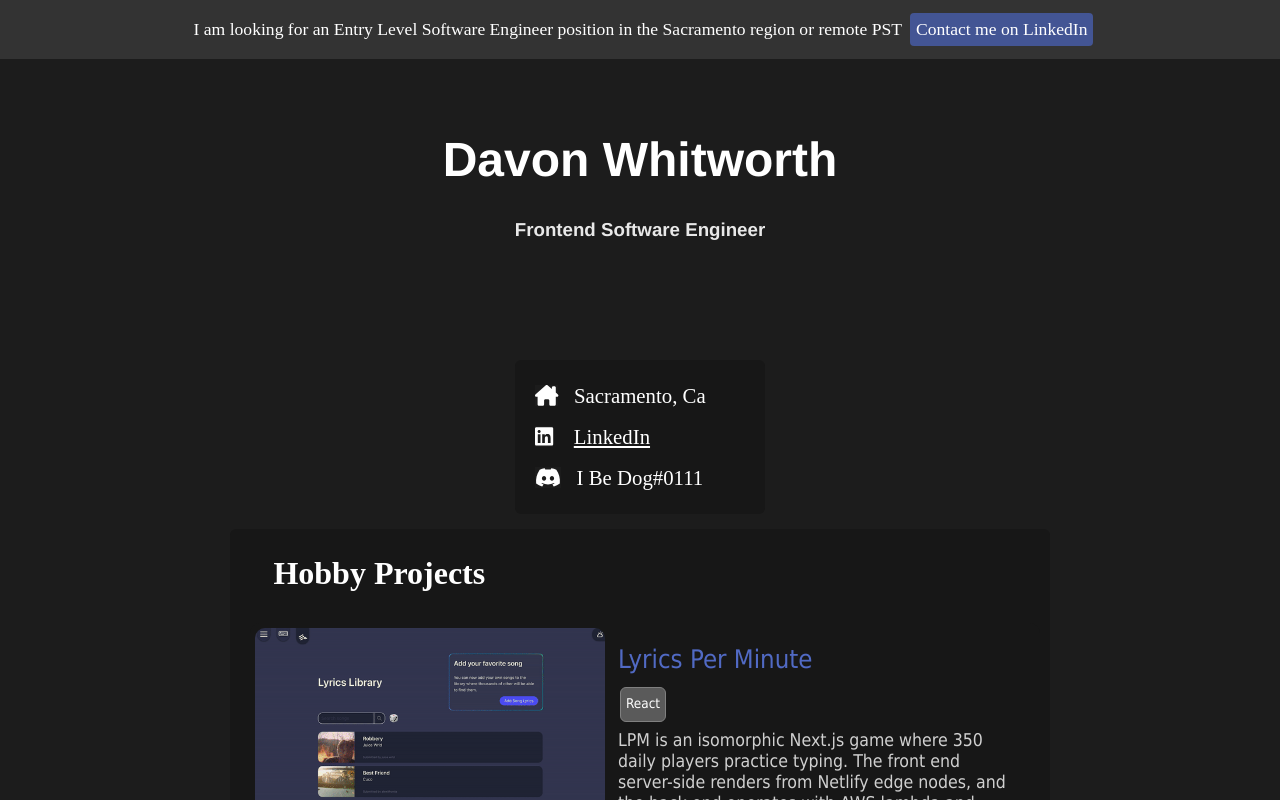
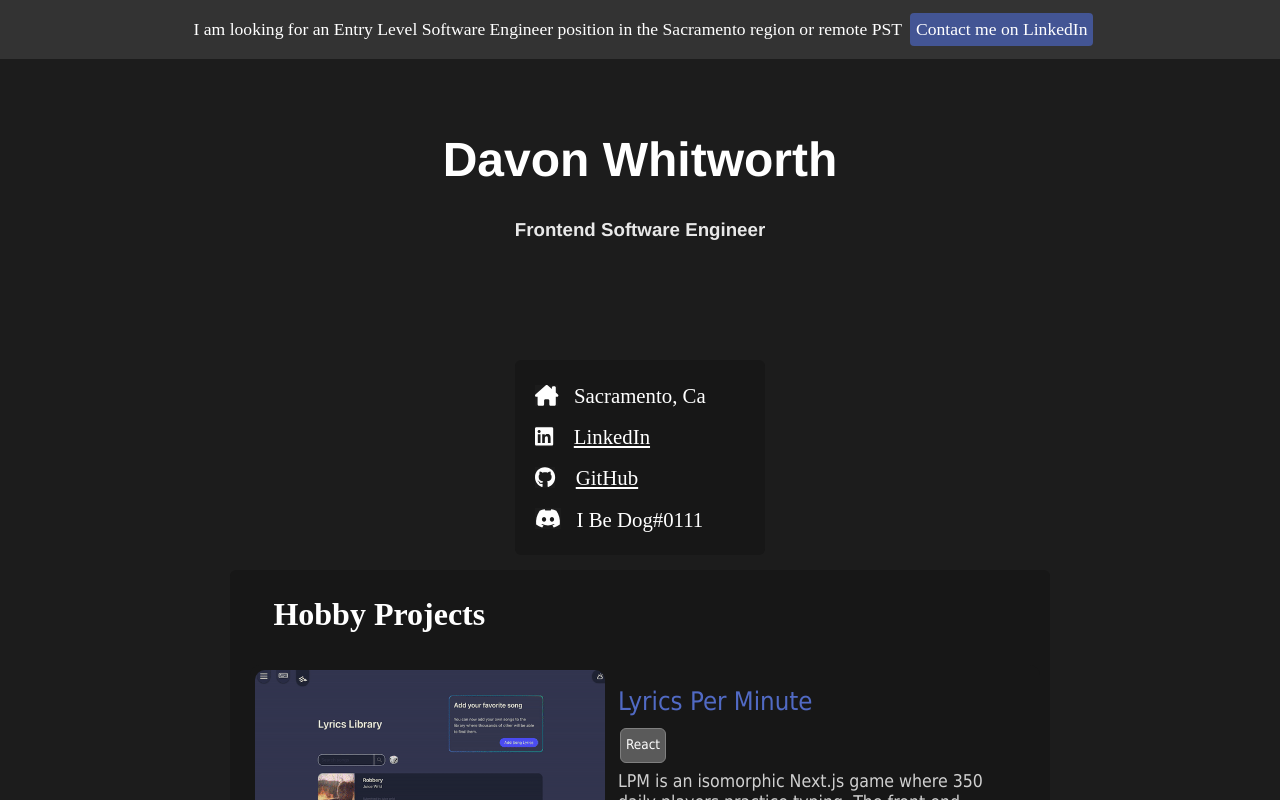
Before and after one commit to DavonWhitworth/davon-whitworth, a React (Create React App) app: page / in a window 1280 px wide. Shown: the top 800 px of the page. Built offline with nearby package versions, Linux system fonts and the light colour scheme.

Commit message:
add github redirect

```diff
--- a/src/components/contactinfo.js
+++ b/src/components/contactinfo.js
@@ -1,7 +1,11 @@
 import styled from "styled-components";
 import { FontAwesomeIcon } from "@fortawesome/react-fontawesome";
 import { faHomeLg } from "@fortawesome/free-solid-svg-icons";
-import { faDiscord, faLinkedin } from "@fortawesome/free-brands-svg-icons";
+import {
+  faDiscord,
+  faLinkedin,
+  faGithub,
+} from "@fortawesome/free-brands-svg-icons";
 
 const Infoblock = styled.div`
   width: fit-content;
@@ -60,6 +64,18 @@ const contactInfo = () => {
       </Info>
       <Info>
         <FontAwesomeIcon
+          icon={faGithub}
+          color="white"
+          size="1x"
+          position="fixed"
+        />
+        &nbsp;&nbsp;&nbsp;
+        <Linkredirect target="_blank" href="https://github.com/DavonWhitworth">
+          GitHub
+        </Linkredirect>
+      </Info>
+      <Info>
+        <FontAwesomeIcon
           icon={faDiscord}
           color="white"
           size="1x"
```
